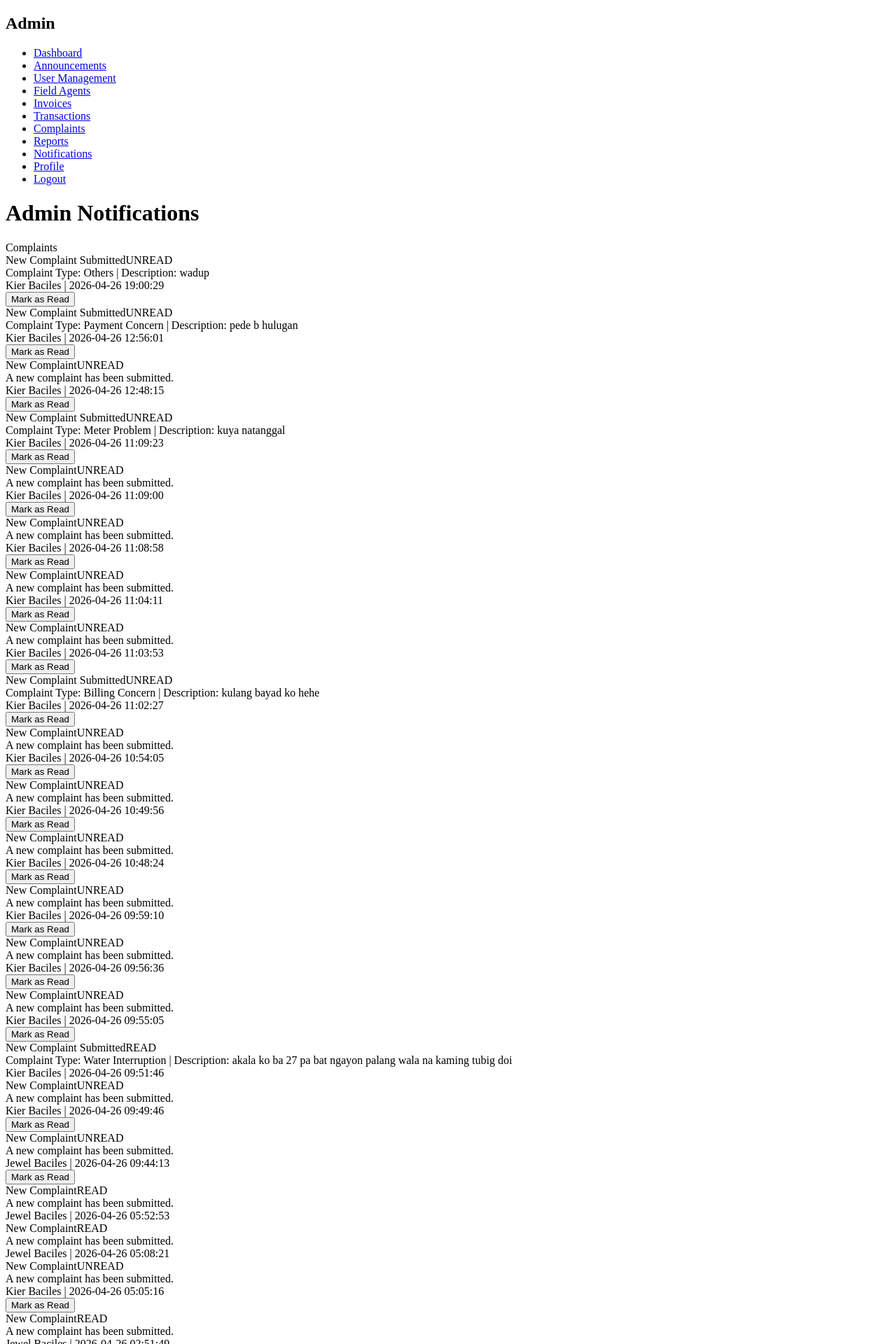
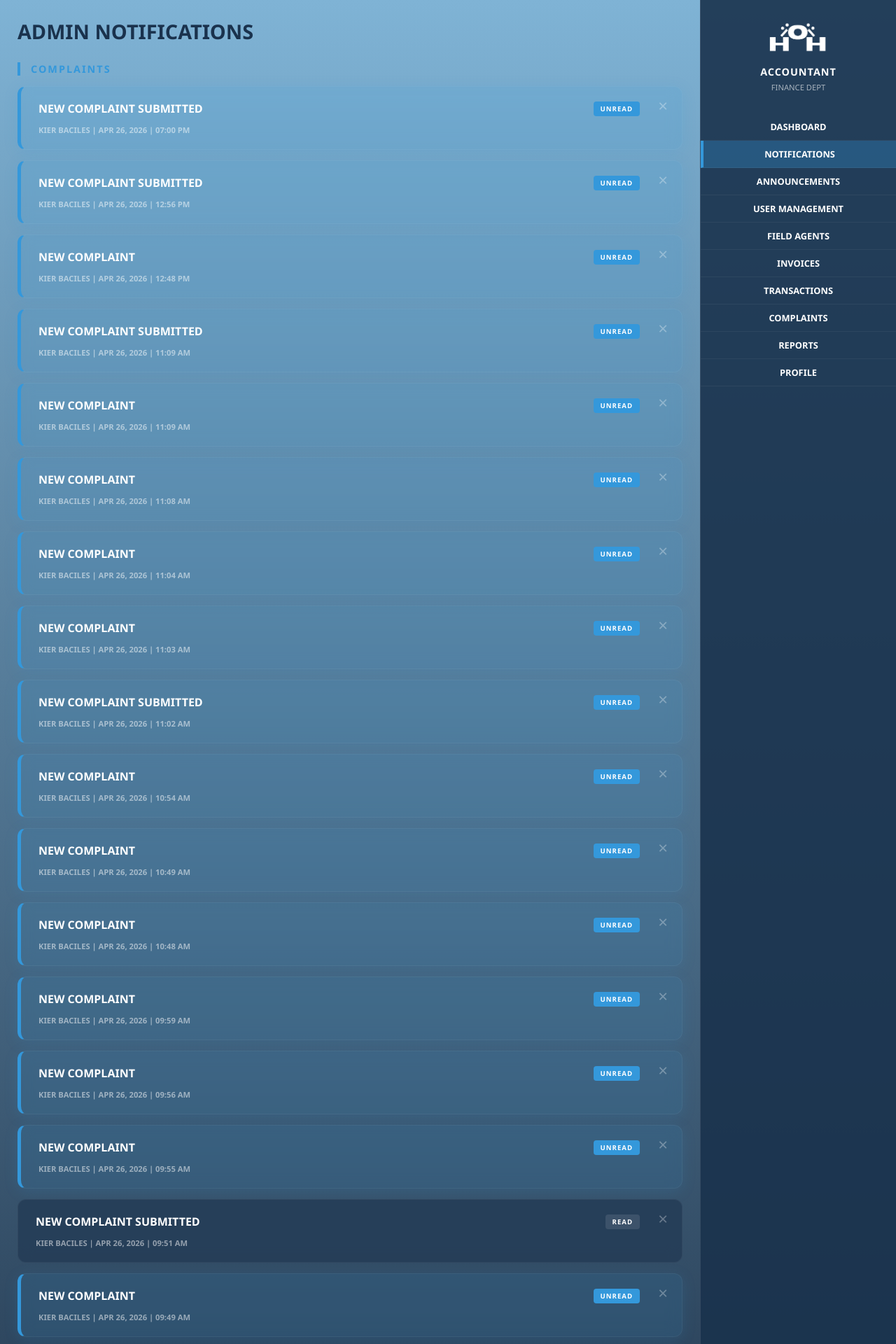
Before and after one commit to Stupidcheesecatmeow/H2O, a PHP site: page /admin_notifications.php in a window 1280 px wide. Shown: the top 1920 px of the page at 70% size. Run offline with PHP 8.4, Linux system fonts and the light colour scheme; a user stored in the database is signed in; data comes from the database, SQL or seed files in the repository; some libraries are stand-ins or nearby versions.

Commit message:
notif ni admin sis

```diff
--- a/admin_dashboard.css
+++ b/admin_dashboard.css
@@ -102,7 +102,6 @@ body.fade-in { opacity: 1; }
 .announcement-row small { opacity: 0.5; font-size: 0.7rem; }
 .announcement-row p { margin: 5px 0 0 0; font-size: 0.85rem; line-height: 1.4; }
 
-/* --- SIDEBAR RIGHT --- */
 /* --- SIDEBAR --- */
 .sidebar-right {
     width: 280px;
--- /dev/null
+++ b/admin_notification.css
@@ -0,0 +1,284 @@
+/* --- UNIVERSAL VARIABLES --- */
+:root {
+    --navy-dark: #122136;
+    --navy-panel: rgba(36, 59, 85, 0.8);
+    --accent-blue: #3498db;
+    --white: #ffffff;
+    --success: #2ecc71;
+    --danger: #e74c3c;
+}
+
+/* --- BASE LAYOUT & TRANSITIONS --- */
+* { box-sizing: border-box; font-family: 'Segoe UI', Arial, sans-serif; }
+
+body {
+    margin: 0;
+    background: linear-gradient(to bottom, #7fb3d5, #122136);
+    background-attachment: fixed;
+    height: 100vh;
+    display: flex;
+    overflow: hidden;
+    color: white;
+    opacity: 0;
+    transition: opacity 0.2s ease-in-out;
+}
+
+body.fade-in { opacity: 1; }
+.fade-out-fast { opacity: 0 !important; transition: opacity 0.2s ease-in-out !important; }
+
+/* MAIN CONTENT AREA - FIXED TO FILL SPACE */
+.main-content {
+    flex: 1;
+    padding: 25px;
+    display: block;
+    overflow-y: auto;
+    height: 100vh;
+    color: white;
+}
+
+.header-row h1 {
+    color: #1a324d;
+    margin: 0 0 25px 0;
+    font-size: 1.8rem;
+    font-weight: 800;
+}
+
+/* --- SECTION STYLING --- */
+.notif-section {
+    margin-bottom: 40px;
+    width: 100%;
+    max-width: 1200px;
+}
+
+.notif-title {
+    font-size: 0.9rem;
+    font-weight: 800;
+    color: var(--accent-blue);
+    text-transform: uppercase;
+    letter-spacing: 2px;
+    margin-bottom: 15px;
+    border-left: 4px solid var(--accent-blue);
+    padding-left: 15px;
+}
+
+.no-notif { opacity: 0.5; font-size: 0.85rem; margin-left: 20px; font-style: italic; }
+
+/* --- NOTIFICATION BOX (CONSOLIDATED) --- */
+.notif-box {
+    position: relative;
+    background: var(--navy-panel);
+    border-radius: 12px;
+    margin-bottom: 15px;
+    border: 1px solid rgba(255, 255, 255, 0.05);
+    backdrop-filter: blur(10px);
+    transition: 0.3s cubic-bezier(0.25, 0.46, 0.45, 0.94);
+    width: 100%;
+}
+
+.notif-box:hover {
+    transform: translateX(10px);
+    background: rgba(255, 255, 255, 0.1);
+}
+
+.notif-box.unread {
+    border-left: 5px solid var(--accent-blue);
+    background: rgba(52, 152, 219, 0.12);
+    box-shadow: 0 4px 20px rgba(52, 152, 219, 0.15);
+}
+
+.notif-box.unread:hover { background: rgba(52, 152, 219, 0.2); }
+
+/* INNER ELEMENTS */
+.notif-click-area {
+    padding: 20px 60px 20px 25px;
+    cursor: pointer;
+}
+
+.notif-header {
+    display: flex;
+    justify-content: space-between;
+    align-items: center;
+    margin-bottom: 12px;
+}
+
+.notif-header span:first-child { font-weight: 800; font-size: 1rem; color: var(--white); }
+
+.status-label {
+    font-size: 0.6rem;
+    font-weight: 900;
+    padding: 4px 10px;
+    border-radius: 4px;
+    background: rgba(255, 255, 255, 0.1);
+    letter-spacing: 1px;
+    margin-left: 15px;
+}
+
+.unread .status-label { background: var(--accent-blue); color: white; }
+
+.notif-footer {
+    font-size: 0.7rem;
+    opacity: 0.5;
+    font-weight: 600;
+    text-transform: uppercase;
+}
+
+/* THE EXIT (DISMISS) BUTTON */
+.dismiss-btn {
+    position: absolute;
+    top: 15px;
+    right: 20px;
+    color: white;
+    text-decoration: none;
+    font-size: 1.5rem;
+    line-height: 1;
+    opacity: 0.3;
+    transition: 0.3s;
+    z-index: 5;
+}
+
+.dismiss-btn:hover {
+    opacity: 1;
+    color: var(--danger);
+    transform: scale(1.2);
+}
+
+/* --- SIDEBAR RIGHT --- */
+.sidebar-right {
+    width: 280px;
+    background-color: rgba(26, 50, 77, 0.9);
+    height: 100vh;
+    display: flex;
+    flex-direction: column;
+    align-items: center;
+    padding-top: 30px;
+    border-left: 1px solid rgba(255,255,255,0.1);
+}
+
+.side-logo { width: 100px; margin-bottom: 10px; }
+
+.agent-info {
+    color: white;
+    text-align: center;
+    margin-bottom: 30px;
+}
+
+.agent-info h3 {
+    margin: 5px 0;
+    font-size: 0.9rem;
+    letter-spacing: 1px;
+}
+
+.agent-info p {
+    margin: 0;
+    font-size: 0.7rem;
+    opacity: 0.6;
+    text-transform: uppercase;
+}
+
+.nav-menu { width: 100%; }
+
+.nav-item {
+    display: block;
+    width: 100%;
+    padding: 10px;
+    text-decoration: none;
+    color: white;
+    text-align: center;
+    font-weight: bold;
+    font-size: 0.8rem;
+    border-bottom: 1px solid rgba(255,255,255,0.05);
+    transition: 0.3s;
+}
+
+.nav-item:hover,
+.nav-item.active {
+    background-color: rgba(52, 152, 219, 0.3);
+    border-left: 4px solid var(--accent-blue);
+}
+
+/* FOOTER */
+.sidebar-footer {
+    margin-top: auto;
+    padding-bottom: 30px;
+    width: 80%;
+}
+
+.logout-btn-container {
+    display: block; width: 85%; margin: auto auto 30px auto;
+    background: rgba(231, 76, 60, 0.2);
+    color: white; text-align: center; padding: 12px;
+    border-radius: 5px; font-weight: bold; text-decoration: none;
+    font-size: 0.8rem;
+    border: 1px solid rgba(231, 76, 60, 0.3);
+    transition: 0.3s;
+}
+
+.logout-btn-container:hover {
+    background: var(--danger);
+    color: white;
+}
+
+/* --- MODAL POP-IN STYLES --- */
+.modal-overlay {
+    position: fixed;
+    top: 0; left: 0;
+    width: 100%; height: 100%;
+    background: rgba(18, 33, 54, 0.9);
+    backdrop-filter: blur(8px);
+    display: flex;
+    justify-content: center;
+    align-items: center;
+    z-index: 10000;
+    opacity: 0;
+    visibility: hidden;
+    transition: 0.3s ease;
+}
+
+.modal-overlay.active { opacity: 1; visibility: visible; }
+
+.modal-content {
+    background: var(--navy-panel);
+    width: 90%;
+    max-width: 500px;
+    padding: 40px;
+    border-radius: 20px;
+    border: 1px solid rgba(255, 255, 255, 0.1);
+    position: relative;
+    transform: scale(0.8);
+    transition: 0.3s cubic-bezier(0.175, 0.885, 0.32, 1.275);
+}
+
+.modal-overlay.active .modal-content { transform: scale(1); }
+
+.close-btn {
+    position: absolute;
+    top: 20px; right: 20px;
+    background: none;
+    border: none;
+    color: white;
+    font-size: 2rem;
+    cursor: pointer;
+    line-height: 1;
+    opacity: 0.5;
+}
+
+.close-btn:hover { opacity: 1; transform: rotate(90deg); transition: 0.3s; }
+
+.modal-body h2 { margin: 0; font-size: 1.4rem; color: var(--accent-blue); font-weight: 800; }
+.modal-meta { font-size: 0.75rem; opacity: 0.6; margin-top: 5px; font-weight: bold; }
+.modal-body p { line-height: 1.6; margin: 25px 0; font-size: 1rem; color: #ecf0f1; }
+
+.read-btn-link {
+    display: block;
+    background: var(--accent-blue);
+    color: white;
+    text-decoration: none;
+    padding: 14px;
+    border-radius: 8px;
+    font-weight: 800;
+    font-size: 0.8rem;
+    text-align: center;
+    transition: 0.3s;
+}
+
+.read-btn-link:hover { filter: brightness(1.2); transform: translateY(-2px); }
--- a/admin_notifications.php
+++ b/admin_notifications.php
@@ -33,76 +33,48 @@ $others     = getNotifs($conn, "general");
 ?>
 
 <!DOCTYPE html>
-<html>
+<html lang="en">
 <head>
-    <title>Admin Notifications</title>
-    <link rel="stylesheet" href="dashboard.css">
-    <link rel="stylesheet" href="notifications.css">
+    <meta charset="UTF-8">
+    <meta name="viewport" content="width=device-width, initial-scale=1.0">
+    <title>Admin Notifications | H2O</title>
+    <link rel="stylesheet" href="admin_notification.css">
 </head>
-<body>
+<body id="mainBody">
 
-    <div class="layout">
-
-        <div class="sidebar">
-            <h2>Admin</h2>
-            <ul>
-                <li><a href="admin_dashboard.php">Dashboard</a></li>
-                <li><a href="announcements.php">Announcements</a></li>
-                <li><a href="user_management.php">User Management</a></li>
-                <li><a href="agent_management.php">Field Agents</a></li>
-                <li><a href="invoices.php">Invoices</a></li>
-                <li><a href="transactions.php">Transactions</a></li>
-                <li><a href="complaints_admin.php">Complaints</a></li>
-                <li><a href="reports.php">Reports</a></li>
-                <li><a href="admin_notifications.php">Notifications</a></li>
-                <li><a href="profile.php">Profile</a></li>
-                <li><a href="logout.php">Logout</a></li>
-            </ul>
+<div class="main-content">
+    <div class="header-row">
+        <h1>ADMIN NOTIFICATIONS</h1>
     </div>
-
-        <div class="main">
-
-            <h1>Admin Notifications</h1>
-
         <?php
         function renderSection($title, $data){
             echo "<div class='notif-section'>";
             echo "<div class='notif-title'>$title</div>";
 
             if($data->num_rows == 0){
-                    echo "<p>No notifications</p>";
+                echo "<p class='no-notif'>No notifications in this category.</p>";
             }
 
             while($n = $data->fetch_assoc()){
-                    $class = ($n['status'] == "unread") ? "notif-box unread" : "notif-box";
+                $isUnread = ($n['status'] == "unread");
+                $class = $isUnread ? "notif-box unread" : "notif-box";
+                $dateFormatted = date('M d, Y | h:i A', strtotime($n['created_at']));
+                $userName = !empty($n['first_name']) ? strtoupper($n['first_name']." ".$n['last_name']) : "SYSTEM";
 
                 echo "<div class='$class'>";
+                    // EXIT / DISMISS BUTTON
+                    echo "<a href='?delete=".$n['id']."' class='dismiss-btn' title='Dismiss' onclick='event.stopPropagation(); return confirm(\"Dismiss this notification?\")'>&times;</a>";
 
+                    // CLICKABLE AREA FOR POP-IN
+                    echo "<div class='notif-click-area' onclick=\"openNotif('".addslashes($n['title'])."', '".addslashes($n['message'])."', '$userName', '$dateFormatted', '".$n['id']."', '$isUnread')\">";
                         echo "<div class='notif-header'>";
-                    echo "<span>".$n['title']."</span>";
-                    echo "<span>".strtoupper($n['status'])."</span>";
+                            echo "<span>".strtoupper($n['title'])."</span>";
+                            echo "<span class='status-label'>".strtoupper($n['status'])."</span>";
                         echo "</div>";
-
-                    echo "<div class='notif-msg'>".$n['message']."</div>";
-
-                    echo "<div class='notif-footer'>";
-                    if(!empty($n['first_name'])){
-                        echo $n['first_name']." ".$n['last_name']." | ";
-                    }
-                    echo $n['created_at'];
+                        echo "<div class='notif-footer'>$userName | $dateFormatted</div>";
                     echo "</div>";
-
-                    if($n['status']=="unread"){
-                        echo "<div class='notif-action'>
-                                <a href='?read=".$n['id']."'>
-                                    <button>Mark as Read</button>
-                                </a>
-                            </div>";
-                    }
-
                 echo "</div>";
             }
-
             echo "</div>";
         }
 
@@ -111,9 +83,78 @@ $others     = getNotifs($conn, "general");
         renderSection("Profile Updates", $profiles);
         renderSection("Others", $others);
         ?>
+    </div>
 
+        <!-- SIDEBAR RIGHT (Matched Layout) -->
+    <div class="sidebar-right">
+        <img src="assets/logo_name.png" class="side-logo">
+        <div class="agent-info" style="color: white; text-align: center; margin-bottom: 30px;">
+            <h3>ACCOUNTANT</h3>
+            <p style="font-size: 0.7rem; opacity: 0.6;">FINANCE DEPT</p>
+        </div>
+        <nav class="nav-menu">
+            <a href="admin_dashboard.php" class="nav-item">DASHBOARD</a>
+            <a href="admin_notifications.php" class="nav-item active">NOTIFICATIONS</a>
+            <a href="announcements.php" class="nav-item">ANNOUNCEMENTS</a>
+            <a href="user_management.php" class="nav-item">USER MANAGEMENT</a>
+            <a href="agent_management.php" class="nav-item">FIELD AGENTS</a>
+            <a href="invoices.php" class="nav-item">INVOICES</a>
+            <a href="transactions.php" class="nav-item">TRANSACTIONS</a>
+            <a href="complaints_admin.php" class="nav-item">COMPLAINTS</a>
+            <a href="reports.php" class="nav-item">REPORTS</a>
+            <a href="profile.php" class="nav-item">PROFILE</a>
+        </nav>
+        <div class="sidebar-footer">
+            <a href="logout.php" class="logout-btn-container">LOG OUT</a>
         </div>
     </div>
 
+    <!-- NOTIFICATION POPUP MODAL -->
+    <div id="notifModal" class="modal-overlay">
+        <div class="modal-content glass-panel">
+            <button class="close-btn" onclick="closeNotif()">&times;</button>
+            <div class="modal-body">
+                <h2 id="modalTitle">Title</h2>
+                <div class="modal-meta">
+                    <span id="modalUser">User</span> • <span id="modalDate">Date</span>
+                </div>
+                <hr style="opacity:0.1; margin: 20px 0;">
+                <p id="modalMsg">Message content goes here...</p>
+                <div id="modalActionArea">
+                    <!-- Mark as Read link dynamically added here -->
+                </div>
+            </div>
+        </div>
+    </div>
+
+    <script>
+        window.onload = () => { document.body.classList.add('fade-in'); };
+
+        function openNotif(title, msg, user, date, id, isUnread) {
+            document.getElementById('modalTitle').innerText = title.toUpperCase();
+            document.getElementById('modalMsg').innerText = msg;
+            document.getElementById('modalUser').innerText = user;
+            document.getElementById('modalDate').innerText = date;
+
+            const actionArea = document.getElementById('modalActionArea');
+            actionArea.innerHTML = '';
+
+            if(isUnread === '1') {
+                actionArea.innerHTML = `<a href="?read=${id}" class="read-btn-link">MARK AS READ</a>`;
+            }
+
+            document.getElementById('notifModal').classList.add('active');
+        }
+
+        function closeNotif() {
+            document.getElementById('notifModal').classList.remove('active');
+        }
+
+        // Close on clicking outside the box
+        window.onclick = function(event) {
+            let modal = document.getElementById('notifModal');
+            if (event.target == modal) { closeNotif(); }
+        }
+    </script>
 </body>
 </html>
```
Lines whose indentation alone changed are shown as unchanged.
